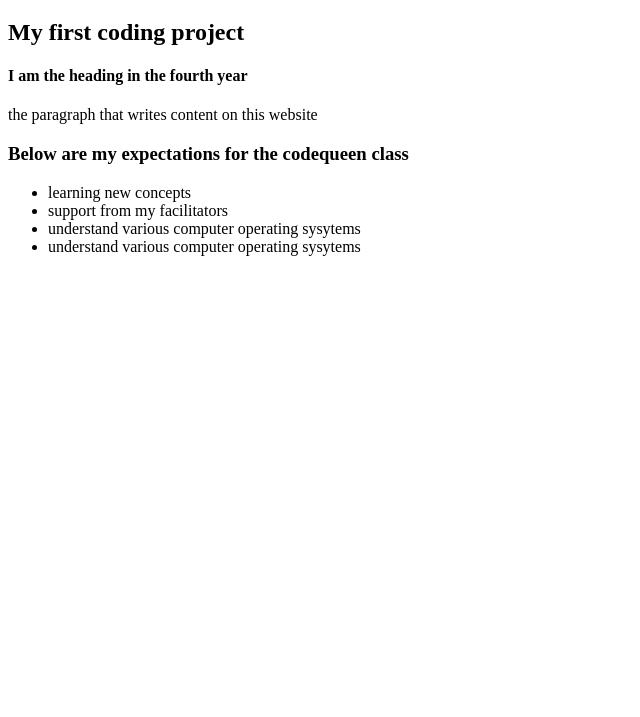
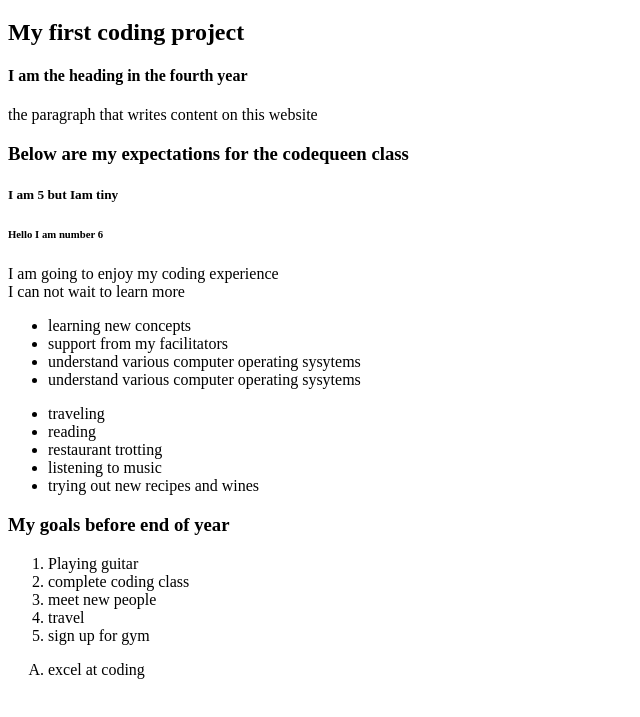
Before and after one commit to NissiDestiny/nissicodequeen, a plain HTML site: page index.html in a window 1280 px wide. Shown: the part 61-778 px from the top of the page, without its empty margins (0-640 px from the left). Drawn offline with Linux system fonts and the light colour scheme.

Commit message:
code
queen

```diff
--- a/index.html
+++ b/index.html
@@ -1,7 +1,7 @@
 <!DOCTYPE html>
 <html>
     <head>
-        <title> my first web page</title>
+        <title>My first web page</title>
     </head>
     <body>
         <h1>HELLO WORLD</h1>
@@ -9,6 +9,10 @@
         <h4>I am the heading in the fourth year</h4>
         <p>the paragraph that writes content on this website</p>
         <h3>Below are my expectations for the codequeen class</h3>
+        <h5>I am 5 but Iam tiny</h5>
+        <h6>Hello I am number 6</h6>
+        <p>I am going to enjoy my coding experience
+            <br> I can not wait to learn more</p>
         <ul>
             <li>learning new concepts</li>
             <li>support from my facilitators</li>
@@ -16,5 +20,28 @@
             <li>understand various computer operating sysytems</li>
 
         </ul>
+        <!--unordered list starts here this is a nested tag-->
+        <ul>
+        <li>traveling</li>
+           <li> reading</li>
+           <li>  restaurant trotting</li>
+           <li> listening to music</li>
+           <li> trying out new recipes and wines</li>
+        </ul>
+
+<!--Now let us look at the ordered list which starts from here-->
+<h3>My goals before end of year</h3>
+        <ol>
+            <li>Playing guitar</li>
+            <li>complete coding class</li>
+            <li>meet new people</li>
+            <li>travel</li>
+            <li>sign up for gym</li>
+        </ol>
+        <!--Another ordered list-->
+        <ol type="A">
+            <li>excel at coding</li>
+        </ol>
+
     </body>
 </html>
```
